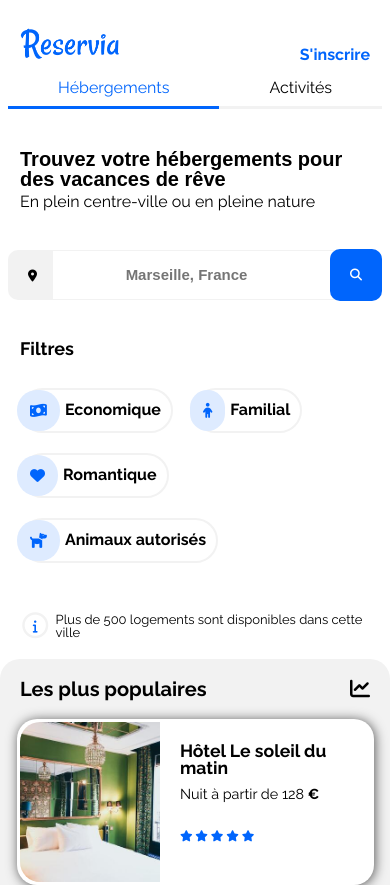
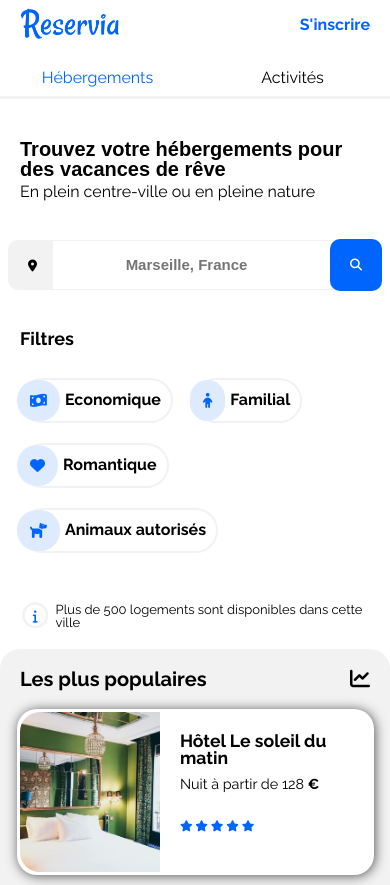
Before and after one commit to MyriamDati/MyriamDati_2_24-01-2021, a plain HTML site: page index.html in a window 390 px wide. Shown: the top 885 px of the page. Drawn offline with Linux system fonts and the light colour scheme.

Commit message:
modification du header en version mobile et positionnement de la section activités en desktop

```diff
--- a/index.html
+++ b/index.html
@@ -16,8 +16,8 @@
           <div class="nav_logo"><img src="images/logo/Reservia@3x.png" alt="Logo Réservia"></div>
 
           <nav class="menu">
-          <div id="bloc_hebergements"><a href="#hebergements">Hébergements</a></div>
-          <div id="bloc_activites"><a href="#activites">Activités</a></div>
+          <a href="#hebergements" id="menu_hebergements">Hébergements</a>
+          <a href="#activites" id="menu_activites">Activités</a>
           </nav>
 
           <div id="bloc_inscrire"><a href="inscription.html">S'inscrire</a>
--- a/style.css
+++ b/style.css
@@ -48,7 +48,7 @@ a{
 
 main{
 font-family: "Raleway", sans-serif;
-max-width: 1440px;
+width: 100%;
 justify-content: center;
 margin: auto;
 }
@@ -58,53 +58,46 @@ margin: auto;
 header{
   display: flex;
   flex-direction: row;
+  flex: 1 100%;
   align-items: center;
   justify-content: flex-end;
   flex-wrap: wrap;
+  width: 100%;
   margin-left: auto;
   margin-right: auto;
-  margin-top: 20px;
   margin-bottom: 20px;
 }
 .nav_logo{
   margin-right: auto;
   margin-left: 20px;
+  flex: 1 50%;
 }
 .nav_logo img{
   width: 100px;
 }
 header a{
   padding: 30px 50px;
+  flex: 1 50%;
 }
 .menu{
   display: flex;
   flex-direction: row;
 }
-#bloc_hebergements a{
-  color: #0065fc;
-}
-#bloc_hebergements{
-  padding-top: 20px;
+.menu a:hover{
   border-top: 3px solid #0065fc;
 }
-#bloc_activites a{
+#menu_hebergements{
+  color: #0065fc;
+  border-top: 3px solid #0065fc;
+}
+#menu_activites{
   color: black;
-}
-#bloc_activites{
-  padding-top: 20px;
-  border-top: 3px solid transparent;
-}
-#bloc_inscrire{
-  padding-top: 20px;
 }
 #bloc_inscrire a{
   color: #0065fc;
   font-weight: bold;
 }
-#bloc_activites:hover{
-  border-top: 3px solid #0065fc;
-}
-#bloc_inscrire:hover{
+.menu a:hover{
   border-top: 3px solid #0065fc;
 }
 
@@ -302,7 +295,6 @@ align-items: center;
   width: 28vw;
   height: fit-content;
   border-radius: 20px;
-  margin-right: 20px;
   background-color: #f2f2f2;
 }
 .bloc_titre_populaires{
@@ -784,7 +776,6 @@ header a{
 }
 
 
-
 /*CSS pour mobile*/
 @media screen and (max-width:600px){
 main{
@@ -812,37 +803,25 @@ header a{
 }
 .menu{
   order: 3;
-  max-width: 100%;
-  margin-left: auto;
-  margin-right: auto;
+  flex: 1 100%;
+  display: flex;
+  margin-top: 20px;
 }
-#bloc_hebergements{
- width: 50%;
- padding: 10px 50px;
- border-top: none;
- border-bottom: 3px solid #0065fc;
+.menu a{
+  flex: 1 50%;
+  text-align: center;
+  border-bottom: 3px solid #f2f2f2;
+  padding-bottom: 10px;
 }
-#bloc_activites{
-  width: 50%;
-  padding: 10px 50px;
+.menu a:hover{
+  border-bottom: 3px solid #0065fc;
   border-top: none;
-  border-bottom: 3px solid #f2f2f2;
+}
+#menu_hebergements{
+  border-top: none;
 }
 #bloc_inscrire{
   padding-right: 20px;
-}
-#bloc_inscrire a{
-  border-bottom: 3px solid transparent;
-  border-top: none;
-}
-#bloc_activites:hover{
-  border-bottom: 3px solid #0065fc;
-  border-top: none;
-}
-#bloc_inscrire:hover{
-  border-bottom: 3px solid #0065fc;
-  border-top: none;
-  padding-bottom: 10px;
 }
 
 
```
